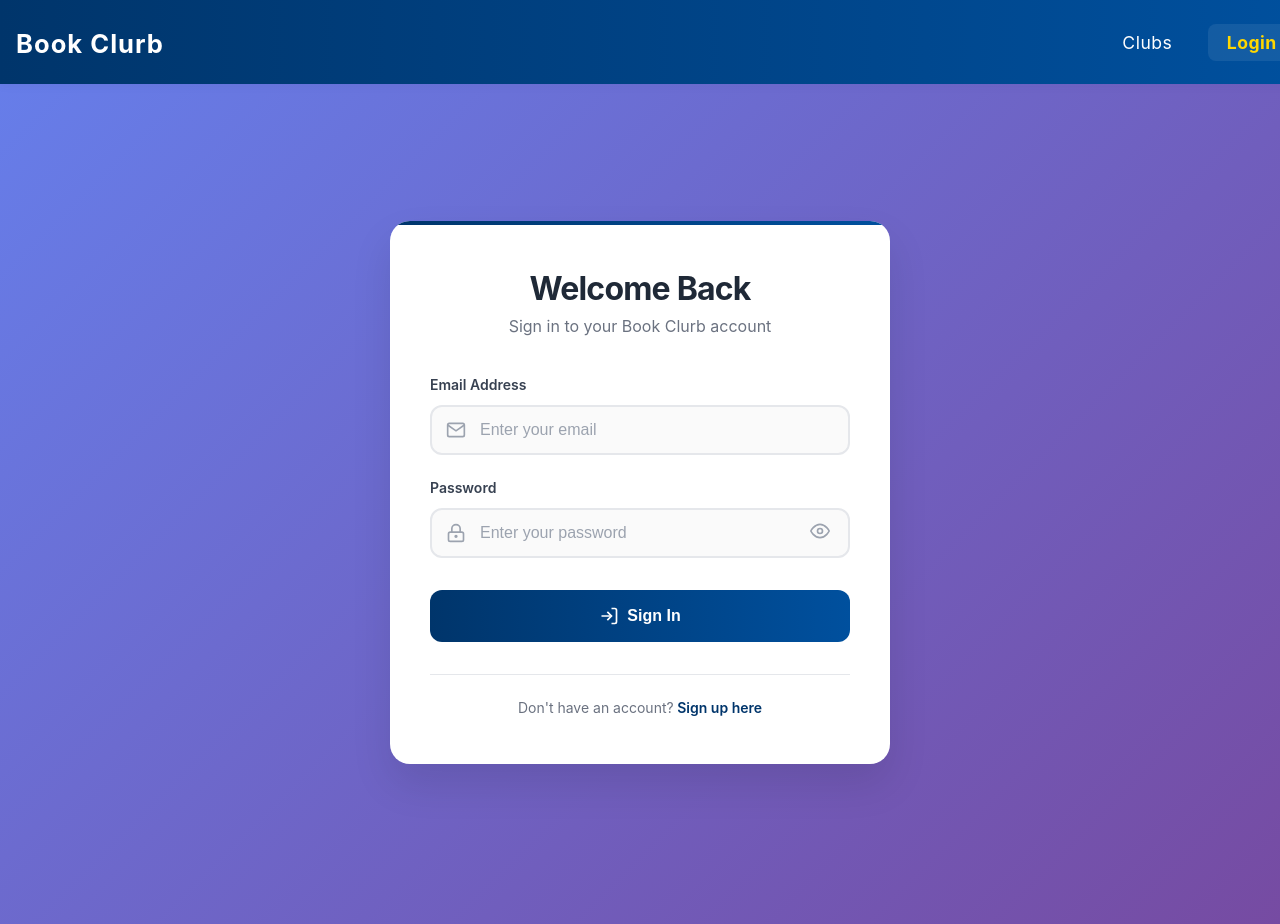
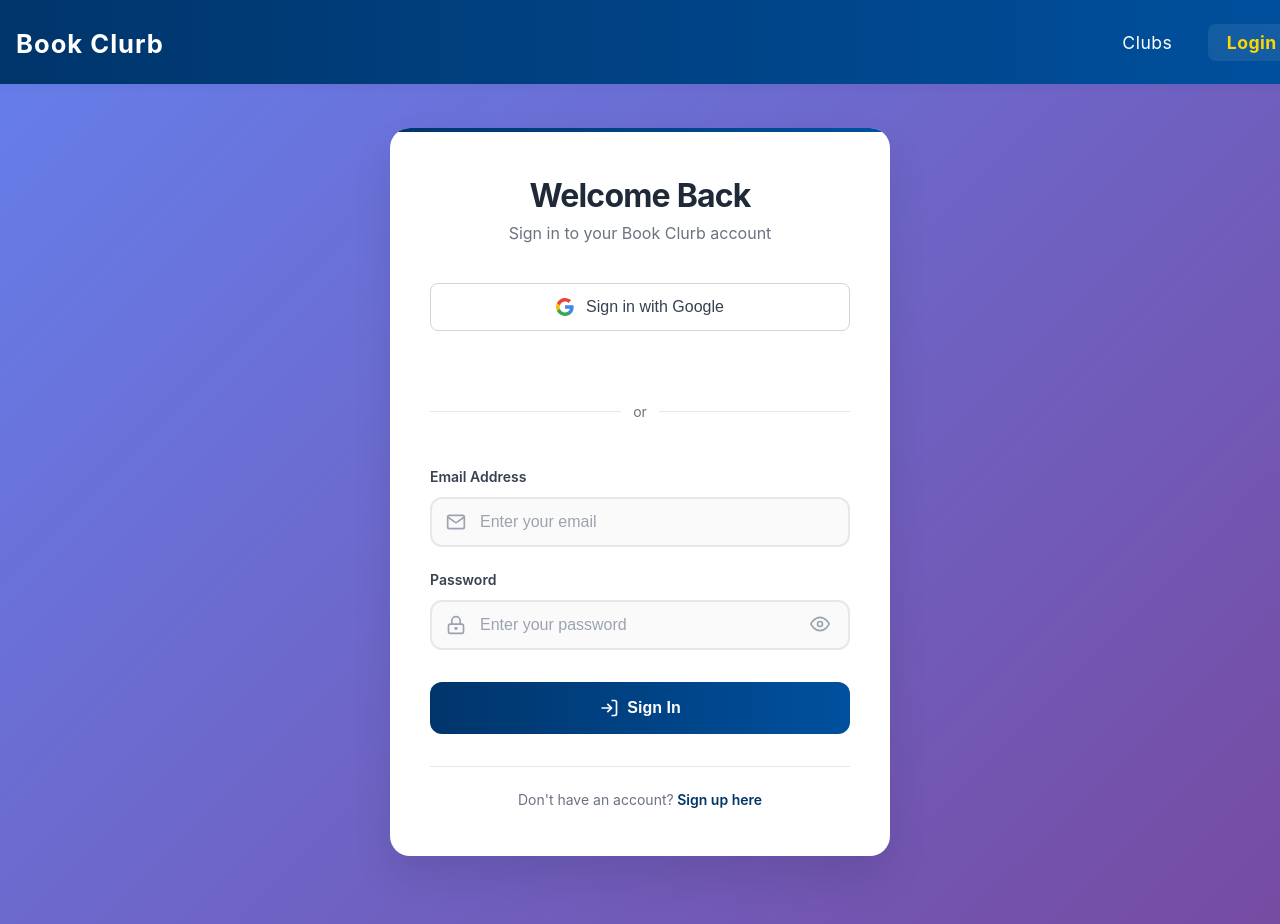
Before and after one commit to dhvogel/bookclurb, a React (Create React App) app in the folder web/: page /login in a window 1280 px wide. Built offline with nearby package versions, Linux system fonts and the light colour scheme; no server answers.

Commit message:
add google signin

```diff
--- a/web/src/App.css
+++ b/web/src/App.css
@@ -314,6 +314,42 @@ html, body, #root {
     transform: none;
 }
 
+.google-signin-button {
+    width: 100%;
+    padding: 0.875rem 1rem;
+    margin-bottom: 1.5rem;
+    background-color: #fff;
+    color: #374151;
+    border: 1px solid #d1d5db;
+    border-radius: 8px;
+    font-size: 1rem;
+    font-weight: 500;
+    cursor: pointer;
+    display: flex;
+    align-items: center;
+    justify-content: center;
+    gap: 0.75rem;
+    transition: all 0.2s ease;
+}
+
+.google-signin-button:hover:not(:disabled) {
+    background-color: #f9fafb;
+    border-color: #9ca3af;
+    box-shadow: 0 4px 12px rgba(0, 0, 0, 0.1);
+    transform: translateY(-1px);
+}
+
+.google-signin-button:active:not(:disabled) {
+    transform: translateY(0);
+    box-shadow: 0 2px 6px rgba(0, 0, 0, 0.1);
+}
+
+.google-signin-button:disabled {
+    opacity: 0.6;
+    cursor: not-allowed;
+    transform: none;
+}
+
 .button-icon {
     width: 1.25rem;
     height: 1.25rem;
--- a/web/src/components/Login.tsx
+++ b/web/src/components/Login.tsx
@@ -1,6 +1,7 @@
 import React, { useState } from "react";
 import HeaderBar from "./HeaderBar";
-import { getAuth, signInWithEmailAndPassword, Auth } from "firebase/auth";
+import { getAuth, signInWithEmailAndPassword, signInWithPopup, GoogleAuthProvider, Auth, signOut } from "firebase/auth";
+import { Database, ref, get } from "firebase/database";
 import { useNavigate } from "react-router-dom";
 import { LoginProps } from "../types";
 
@@ -11,6 +12,47 @@ const Login: React.FC<LoginProps> = ({ setUser, user, auth, db }) => {
   const [isLoading, setIsLoading] = useState<boolean>(false);
   const [showPassword, setShowPassword] = useState<boolean>(false);
   const navigate = useNavigate();
+
+  const handleGoogleSignIn = async () => {
+    setError("");
+    setIsLoading(true);
+
+    try {
+      const provider = new GoogleAuthProvider();
+      const result = await signInWithPopup(auth, provider);
+      const signedInUser = result.user;
+
+      // Check if user exists in database
+      const userRef = ref(db, `users/${signedInUser.uid}`);
+      const userSnapshot = await get(userRef);
+
+      if (!userSnapshot.exists()) {
+        // User doesn't exist in database - this is a new account
+        // Sign them out and show error
+        await signOut(auth);
+        setError("New accounts can only be created with an invite link. Please use your invite link to sign up.");
+        setIsLoading(false);
+        return;
+      }
+
+      // User exists - allow sign in
+      setUser(signedInUser);
+      navigate("/profile");
+    } catch (err: any) {
+      console.error('Google signin error:', err);
+      if (err.code === 'auth/popup-closed-by-user') {
+        setError("Sign-in was cancelled.");
+      } else if (err.code === 'auth/operation-not-allowed') {
+        setError("Google Sign-In is not enabled. Please contact support or use email/password to sign in.");
+      } else if (err.code === 'auth/account-exists-with-different-credential') {
+        setError("An account already exists with this email address. Please sign in with your email and password instead.");
+      } else {
+        setError("Failed to sign in with Google. Please try again.");
+      }
+    } finally {
+      setIsLoading(false);
+    }
+  };
 
   const handleSubmit = async (e: React.FormEvent<HTMLFormElement>) => {
     e.preventDefault();
@@ -43,6 +85,43 @@ const Login: React.FC<LoginProps> = ({ setUser, user, auth, db }) => {
           </div>
 
           <form onSubmit={handleSubmit} className="login-form">
+            <button
+              type="button"
+              onClick={handleGoogleSignIn}
+              className="google-signin-button"
+              disabled={isLoading}
+            >
+              <svg width="18" height="18" viewBox="0 0 18 18">
+                <path fill="#4285F4" d="M17.64 9.2c0-.637-.057-1.251-.164-1.84H9v3.481h4.844c-.209 1.125-.843 2.078-1.796 2.717v2.258h2.908c1.702-1.567 2.684-3.874 2.684-6.615z"/>
+                <path fill="#34A853" d="M9 18c2.43 0 4.467-.806 5.956-2.184l-2.908-2.258c-.806.54-1.837.86-3.048.86-2.344 0-4.328-1.584-5.036-3.711H.957v2.332C2.438 15.983 5.482 18 9 18z"/>
+                <path fill="#FBBC05" d="M3.964 10.712c-.18-.54-.282-1.117-.282-1.712s.102-1.172.282-1.712V4.956H.957C.348 6.174 0 7.55 0 9s.348 2.826.957 4.044l3.007-2.332z"/>
+                <path fill="#EA4335" d="M9 3.58c1.321 0 2.508.454 3.44 1.345l2.582-2.58C13.463.891 11.426 0 9 0 5.482 0 2.438 2.017.957 4.956L3.964 7.288C4.672 5.163 6.656 3.58 9 3.58z"/>
+              </svg>
+              {isLoading ? 'Signing in...' : 'Sign in with Google'}
+            </button>
+
+            <div style={{
+              display: 'flex',
+              alignItems: 'center',
+              margin: '1.5rem 0',
+              gap: '0.75rem'
+            }}>
+              <div style={{
+                flex: 1,
+                height: '1px',
+                backgroundColor: '#e5e7eb'
+              }}></div>
+              <span style={{
+                color: '#6b7280',
+                fontSize: '0.875rem'
+              }}>or</span>
+              <div style={{
+                flex: 1,
+                height: '1px',
+                backgroundColor: '#e5e7eb'
+              }}></div>
+            </div>
+
             <div className="form-group">
               <label htmlFor="email" className="form-label">Email Address</label>
               <div className="input-wrapper">
--- a/web/src/components/Signup.tsx
+++ b/web/src/components/Signup.tsx
@@ -1,6 +1,6 @@
 import React, { useState, useEffect } from "react";
 import HeaderBar from "./HeaderBar";
-import { User, getAuth, createUserWithEmailAndPassword, updateProfile } from "firebase/auth";
+import { User, getAuth, createUserWithEmailAndPassword, updateProfile, signInWithPopup, GoogleAuthProvider } from "firebase/auth";
 import { Database, ref, get, update } from "firebase/database";
 import { useNavigate, useSearchParams } from "react-router-dom";
 
@@ -97,31 +97,16 @@ const Signup: React.FC<SignupProps> = ({ user, db }) => {
     validateInvite();
   }, [inviteId, clubId, inviteEmail]);
 
-  const handleSubmit = async (e: React.FormEvent<HTMLFormElement>) => {
-    e.preventDefault();
-    setError("");
-    setIsLoading(true);
-
+  const handleUserCreated = async (newUser: User, displayNameValue?: string) => {
     if (!inviteValid || !inviteData?.clubId || !inviteId) {
       setError("Invalid invite. Cannot proceed with signup.");
-      setIsLoading(false);
       return;
     }
 
-    try {
-      // Create user account
-      const userCredential = await createUserWithEmailAndPassword(
-        auth,
-        email.trim(),
-        password
-      );
-
-      const newUser = userCredential.user;
-
-      // Update display name if provided
-      if (displayName.trim()) {
+    // Update display name if provided (and not already set from Google)
+    if (displayNameValue && displayNameValue.trim() && !newUser.displayName) {
       await updateProfile(newUser, {
-          displayName: displayName.trim()
+        displayName: displayNameValue.trim()
       });
     }
 
@@ -133,7 +118,7 @@ const Signup: React.FC<SignupProps> = ({ user, db }) => {
     const members = clubData.members || [];
     const userMember = {
       id: newUser.uid,
-        name: displayName.trim() || newUser.displayName || newUser.email || 'New Member',
+      name: displayNameValue?.trim() || newUser.displayName || newUser.email || 'New Member',
       img: newUser.photoURL || '',
       role: 'member'
     };
@@ -158,7 +143,8 @@ const Signup: React.FC<SignupProps> = ({ user, db }) => {
     }
 
     // Set user profile data
-      const nameParts = (displayName.trim() || newUser.displayName || '').split(' ');
+    const finalDisplayName = displayNameValue?.trim() || newUser.displayName || '';
+    const nameParts = finalDisplayName.split(' ');
     const updates: any = {
       clubs: userClubs,
       first_name: nameParts[0] || newUser.email?.split('@')[0] || 'User',
@@ -180,6 +166,77 @@ const Signup: React.FC<SignupProps> = ({ user, db }) => {
 
     // Navigate to the club page
     navigate(`/clubs/${inviteData.clubId}`);
+  };
+
+  const handleGoogleSignIn = async () => {
+    setError("");
+    setIsLoading(true);
+
+    if (!inviteValid || !inviteData?.clubId || !inviteId) {
+      setError("Invalid invite. Cannot proceed with signup.");
+      setIsLoading(false);
+      return;
+    }
+
+    // Check if email matches invite (if invite has an email restriction)
+    if (inviteData.email && email && email.trim()) {
+      if (inviteData.email.toLowerCase() !== email.trim().toLowerCase()) {
+        setError("The email in the invite link does not match. Please use the email address from your invite.");
+        setIsLoading(false);
+        return;
+      }
+    }
+
+    try {
+      const provider = new GoogleAuthProvider();
+      const result = await signInWithPopup(auth, provider);
+      const newUser = result.user;
+
+      // If invite has email restriction, verify it matches
+      if (inviteData.email && newUser.email?.toLowerCase() !== inviteData.email.toLowerCase()) {
+        setError("The email address from your Google account does not match the invite email.");
+        setIsLoading(false);
+        return;
+      }
+
+      await handleUserCreated(newUser);
+    } catch (err: any) {
+      console.error('Google signup error:', err);
+      if (err.code === 'auth/account-exists-with-different-credential') {
+        setError("An account with this email already exists. Please sign in instead.");
+      } else if (err.code === 'auth/popup-closed-by-user') {
+        setError("Sign-in was cancelled.");
+      } else if (err.code === 'auth/operation-not-allowed') {
+        setError("Google Sign-In is not enabled. Please use email/password to sign up.");
+      } else {
+        setError(err.message || "Failed to sign in with Google. Please try again.");
+      }
+      setIsLoading(false);
+    }
+  };
+
+  const handleSubmit = async (e: React.FormEvent<HTMLFormElement>) => {
+    e.preventDefault();
+    setError("");
+    setIsLoading(true);
+
+    if (!inviteValid || !inviteData?.clubId || !inviteId) {
+      setError("Invalid invite. Cannot proceed with signup.");
+      setIsLoading(false);
+      return;
+    }
+
+    try {
+      // Create user account
+      const userCredential = await createUserWithEmailAndPassword(
+        auth,
+        email.trim(),
+        password
+      );
+
+      const newUser = userCredential.user;
+
+      await handleUserCreated(newUser, displayName);
     } catch (err: any) {
       console.error('Signup error:', err);
       if (err.code === 'auth/email-already-in-use') {
@@ -367,6 +424,43 @@ const Signup: React.FC<SignupProps> = ({ user, db }) => {
               </div>
 
               <form onSubmit={handleSubmit} className="login-form">
+                <button
+                  type="button"
+                  onClick={handleGoogleSignIn}
+                  className="google-signin-button"
+                  disabled={isLoading}
+                >
+                  <svg width="18" height="18" viewBox="0 0 18 18">
+                    <path fill="#4285F4" d="M17.64 9.2c0-.637-.057-1.251-.164-1.84H9v3.481h4.844c-.209 1.125-.843 2.078-1.796 2.717v2.258h2.908c1.702-1.567 2.684-3.874 2.684-6.615z"/>
+                    <path fill="#34A853" d="M9 18c2.43 0 4.467-.806 5.956-2.184l-2.908-2.258c-.806.54-1.837.86-3.048.86-2.344 0-4.328-1.584-5.036-3.711H.957v2.332C2.438 15.983 5.482 18 9 18z"/>
+                    <path fill="#FBBC05" d="M3.964 10.712c-.18-.54-.282-1.117-.282-1.712s.102-1.172.282-1.712V4.956H.957C.348 6.174 0 7.55 0 9s.348 2.826.957 4.044l3.007-2.332z"/>
+                    <path fill="#EA4335" d="M9 3.58c1.321 0 2.508.454 3.44 1.345l2.582-2.58C13.463.891 11.426 0 9 0 5.482 0 2.438 2.017.957 4.956L3.964 7.288C4.672 5.163 6.656 3.58 9 3.58z"/>
+                  </svg>
+                  {isLoading ? 'Signing in...' : 'Sign up with Google'}
+                </button>
+
+                <div style={{
+                  display: 'flex',
+                  alignItems: 'center',
+                  margin: '1.5rem 0',
+                  gap: '0.75rem'
+                }}>
+                  <div style={{
+                    flex: 1,
+                    height: '1px',
+                    backgroundColor: '#e5e7eb'
+                  }}></div>
+                  <span style={{
+                    color: '#6b7280',
+                    fontSize: '0.875rem'
+                  }}>or</span>
+                  <div style={{
+                    flex: 1,
+                    height: '1px',
+                    backgroundColor: '#e5e7eb'
+                  }}></div>
+                </div>
+
                 <div className="form-group">
                   <label htmlFor="displayName" className="form-label">Full Name</label>
                   <div className="input-wrapper">
```
Lines whose indentation alone changed are shown as unchanged.
